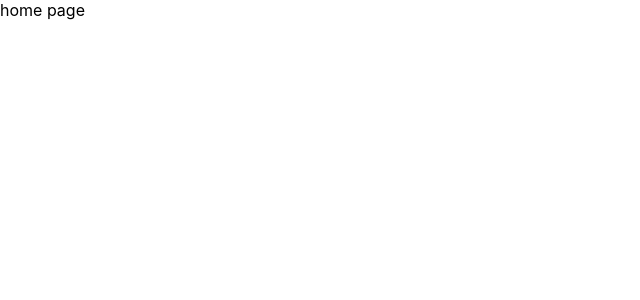
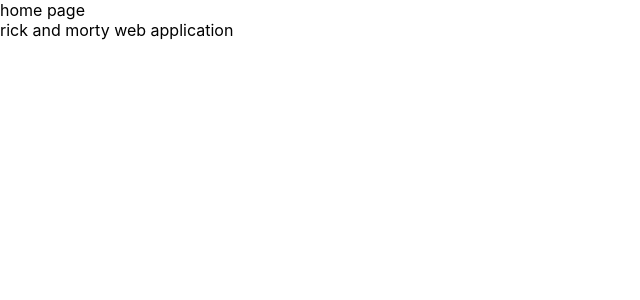
Before and after one commit to Davoudkhodaverdian/rickandmorty-webapp, a React (Create React App) app: page / in a window 1280 px wide. Shown: the top 300 px of the page, without its empty margins (0-640 px from the left). Built offline with nearby package versions, Linux system fonts and the light colour scheme.

Commit message:
some changes in home

```diff
--- a/src/components/home/index.tsx
+++ b/src/components/home/index.tsx
@@ -4,7 +4,10 @@
 
 
     return  (
-        <div>home page</div>
+        <div>
+            <div>home page</div>
+            <div>rick and morty web application</div>
+        </div>
     )
 }
 
```
